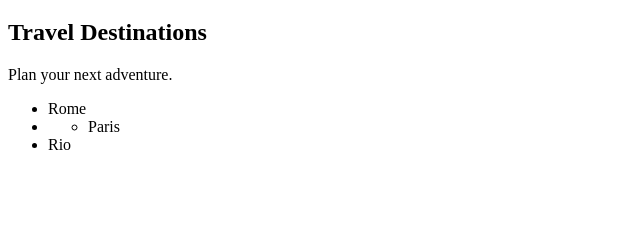
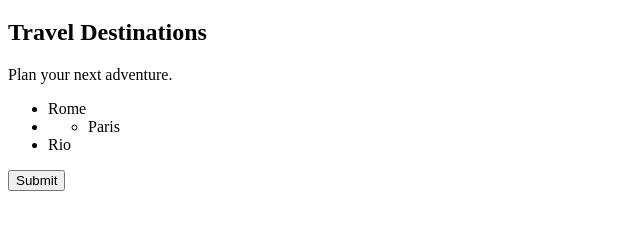
Before and after one commit to tanvirIqbal/jQuery-Practice, a plain HTML site: page JqueryPractice/Index.html in a window 1280 px wide. Shown: the part 61-290 px from the top of the page, without its empty margins (0-640 px from the left). Drawn offline with Linux system fonts and the light colour scheme.

Commit message:
Change Markup

```diff
--- a/JqueryPractice/Index.html
+++ b/JqueryPractice/Index.html
@@ -18,6 +18,7 @@
         </li>
         <li class="promo">Rio</li>
     </ul>
+    <input type="submit"  name="Submit" value="Submit" />
 </body>
 </html>
 <script>
```
